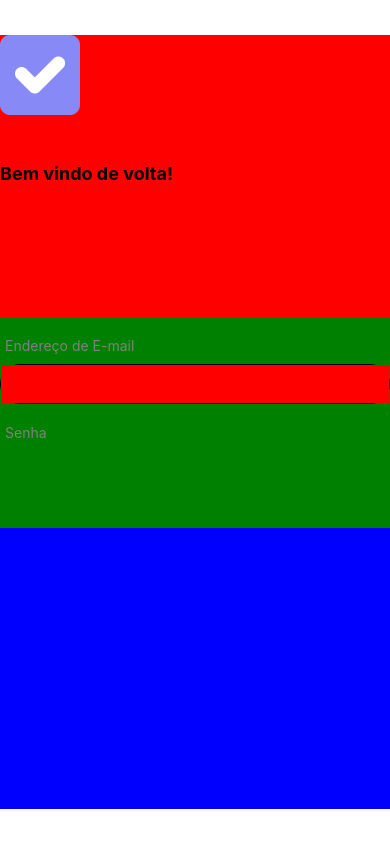
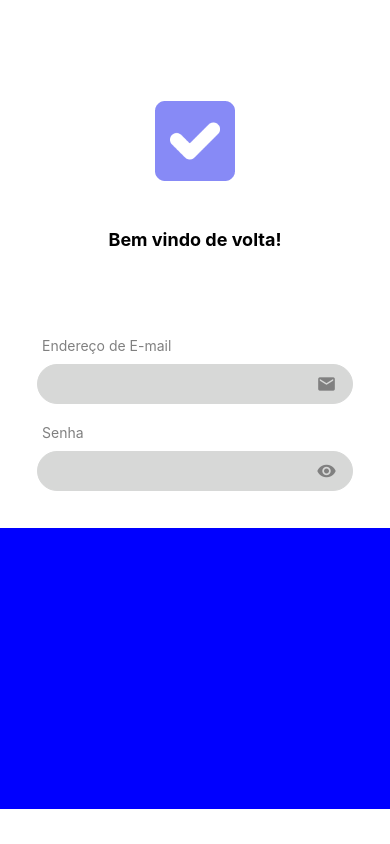
Before and after one commit to Isadora1003/MinhaLista, a React Native app: screen / in a window 390 px wide. Built offline with nearby package versions, Linux system fonts and the light colour scheme.

Commit message:
colocando icones, baixando biblioteca dos icones e arrumando o input e a estilizacao

```diff
--- a/package.json
+++ b/package.json
@@ -9,10 +9,12 @@
     "web": "expo start --web"
   },
   "dependencies": {
+    "@react-native-vector-icons/ionicons": "12:3:0",
     "expo": "~53.0.20",
     "expo-status-bar": "~2.2.3",
     "react": "19.0.0",
-    "react-native": "0.79.5"
+    "react-native": "0.79.5",
+    "@react-native-vector-icons": "10:3:0"
   },
   "devDependencies": {
     "@babel/core": "^7.25.2",
--- a/src/pages/login/index.tsx
+++ b/src/pages/login/index.tsx
@@ -2,6 +2,8 @@
 import { Text, View, Image, TextInput} from "react-native";
 import { style } from "./styles";
 import Logo from "../../assets/logo.png";
+import {MaterialIcons} from '@expo/vector-icons';
+import { themas } from "../../global/themes";
 
 export default function Login() {
     return (
@@ -14,9 +16,13 @@
                 <Text style={style.titleInput}>Endereço de E-mail</Text>
                 <View style={style.boxInput}>
                     <TextInput style={style.input}/>
+                    <MaterialIcons name="email" size={20} color={themas.colors.gray}/>
                 </View>
                 <Text style={style.titleInput}>Senha</Text>
-                <TextInput />
+                <View style={style.boxInput}>
+                    <TextInput style={style.input} />
+                    <MaterialIcons name="remove-red-eye" size={20} color={themas.colors.gray}/>
+                </View>
             </View>
             <View style={style.boxBotton}>
             </View>
--- a/src/pages/login/styles.ts
+++ b/src/pages/login/styles.ts
@@ -12,18 +12,22 @@
     boxTop: {
         height: Dimensions.get('window').height / 3,
         width: '100%',
-        backgroundColor: 'red',
+        // backgroundColor: 'red',
+        alignItems: 'center',
+        justifyContent: 'center',
     },
     boxMid: {
         height: Dimensions.get('window').height / 4,
         width: '100%',
-        backgroundColor: 'green',
+        // backgroundColor: 'green',
+        paddingHorizontal: 37,
     },
     boxBotton: {
 
         height: Dimensions.get('window').height / 3,
         width: '100%',
         backgroundColor: 'blue',
+
     },
     logo: {
         width: 80,
@@ -37,7 +41,7 @@
     titleInput: {
         marginLeft: 5,
         color: themas.colors.gray,
-        marginTop: 20
+        marginTop: 20,
     },
     boxInput: {
         width: '100%',
@@ -46,10 +50,16 @@
         borderRadius: 40,
         marginTop: 10,
         flexDirection: 'row',
+        alignItems: 'center',
+        paddingHorizontal: 5,
+        backgroundColor: themas.colors.lightGray,
+        borderColor: themas.colors.lightGray,
     },
     input: {
         height: '100%',
-        width: '100%',
-        backgroundColor: 'red',
+        width: '90%',
+        // backgroundColor: 'red',
+        borderRadius: 40,
+
     }
 })
```
